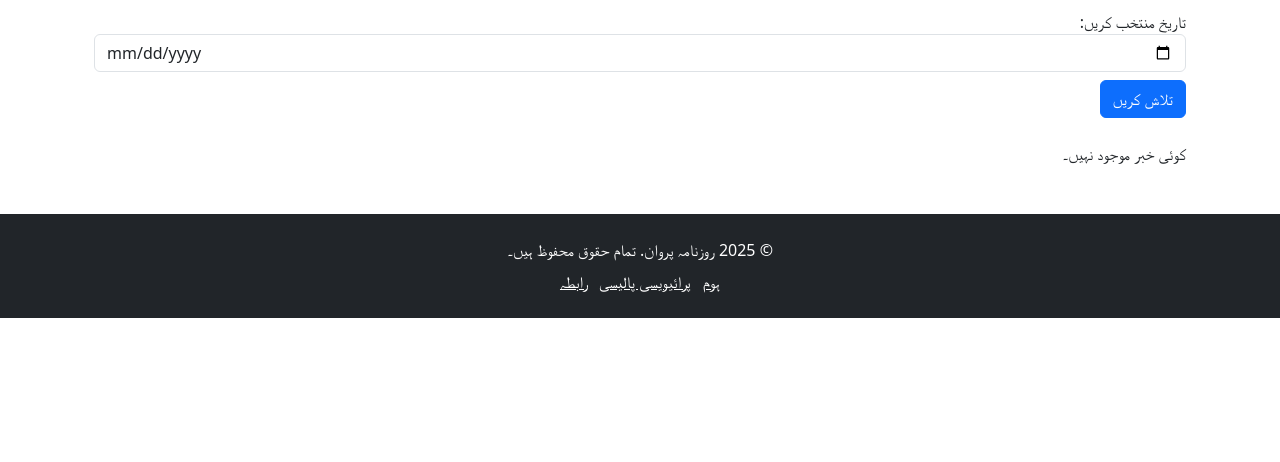
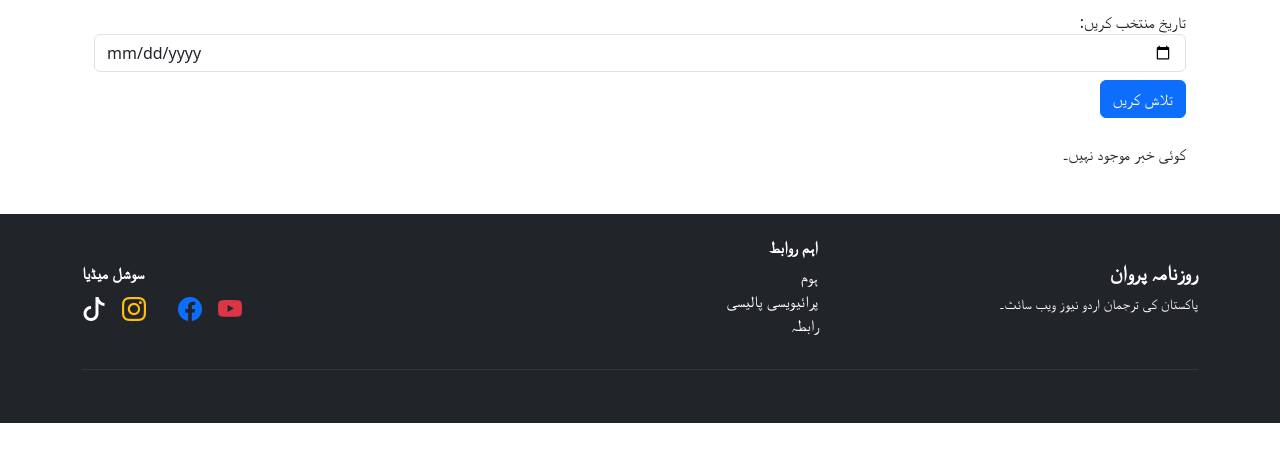
Before and after one commit to JahangirMoro/parwanweb, a FastAPI app: page /archive in a window 1280 px wide. Shown: the part 260-722 px from the top of the page. Run offline with FastAPI, Linux system fonts and the light colour scheme; some web fonts are replaced.

Commit message:
initial commit of parwanweb project

```diff
--- a/src/app/templates/contact.html
+++ b/src/app/templates/contact.html
@@ -1,4 +1,4 @@
-{% extends "base.html" %}
+{% extends "web_base.html" %}
 {% block title %}رابطہ کریں - ڈیلی پروان{% endblock %}
 {% block content %}
 <div class="container mt-5">
--- a/src/app/templates/web_base.html
+++ b/src/app/templates/web_base.html
@@ -4,6 +4,8 @@
   <meta charset="UTF-8">
   <meta name="viewport" content="width=device-width, initial-scale=1">
   <title>{% block title %}روزنامہ پروان{% endblock %}</title>
+<!-- Bootstrap Icons CDN -->
+  <link rel="stylesheet" href="https://cdn.jsdelivr.net/npm/bootstrap-icons@1.10.5/font/bootstrap-icons.css">
 
   <!-- Google Fonts -->
   <link href="https://fonts.googleapis.com/css2?family=Noto+Nastaliq+Urdu&display=swap" rel="stylesheet">
@@ -72,17 +74,60 @@
     {% block content %}{% endblock %}
   </div>
 
-  <!-- Footer -->
-  <footer class="footer bg-dark text-white mt-5 py-4">
-    <div class="container text-center">
-      <p class="mb-2">© 2025 روزنامہ پروان. تمام حقوق محفوظ ہیں۔</p>
-      <ul class="list-inline mb-0">
-        <li class="list-inline-item"><a href="/" class="text-white">ہوم</a></li>
-        <li class="list-inline-item"><a href="/privacy" class="text-white">پرائیویسی پالیسی</a></li>
-        <li class="list-inline-item"><a href="/contact" class="text-white">رابطہ</a></li>
-      </ul>
+<!-- Footer -->
+<footer class="footer bg-dark text-white mt-5 pt-4 pb-3">
+  <div class="container">
+    <div class="row text-center text-md-start align-items-center">
+
+      <!-- Branding -->
+      <div class="col-md-4 mb-3 mb-md-0">
+        <h5 class="fw-bold mb-2">روزنامہ پروان</h5>
+        <p class="small">پاکستان کی ترجمان اردو نیوز ویب سائٹ۔</p>
+      </div>
+
+      <!-- Navigation Links -->
+      <div class="col-md-4 mb-3 mb-md-0">
+        <h6 class="fw-bold">اہم روابط</h6>
+        <ul class="list-unstyled">
+          <li><a href="/" class="text-white text-decoration-none footer-link">ہوم</a></li>
+          <li><a href="/privacy" class="text-white text-decoration-none footer-link">پرائیویسی پالیسی</a></li>
+          <li><a href="/contact" class="text-white text-decoration-none footer-link">رابطہ</a></li>
+        </ul>
+      </div>
+
+      <!-- Social Media -->
+      <div class="col-md-4 text-center text-md-end">
+        <h6 class="fw-bold">سوشل میڈیا</h6>
+        <div class="social-icons d-flex justify-content-center justify-content-md-end mt-2 gap-3">
+          <a href="https://www.youtube.com/@ParwanNews" target="_blank" class="text-danger" title="YouTube">
+            <i class="bi bi-youtube fs-4"></i>
+          </a>
+          <a href="https://www.facebook.com/dailyparwanoffical/" target="_blank" class="text-primary" title="Facebook">
+            <i class="bi bi-facebook fs-4"></i>
+          </a>
+          <a href="http://twitter.com/DailyParwan" target="_blank" class="text-info" title="Twitter">
+            <i class="bi bi-twitter-x fs-4"></i>
+          </a>
+          <a href="https://instagram.com/daily_parwan" target="_blank" class="text-warning" title="Instagram">
+            <i class="bi bi-instagram fs-4"></i>
+          </a>
+          <a href="https://www.tiktok.com/@dailyparwan" target="_blank" class="text-white" title="TikTok">
+            <i class="bi bi-tiktok fs-4"></i>
+          </a>
+        </div>
+      </div>
     </div>
-  </footer>
+
+    <!-- Divider -->
+    <hr class="border-secondary my-3">
+
+    <!-- Bottom Copyright -->
+    <div class="text-center small text-muted">
+      © 2025 روزنامہ پروان. تمام حقوق محفوظ ہیں۔
+    </div>
+  </div>
+</footer>
+
 
   <!-- Bootstrap JS -->
   <script src="https://cdn.jsdelivr.net/npm/bootstrap@5.3.3/dist/js/bootstrap.bundle.min.js"></script>
```
